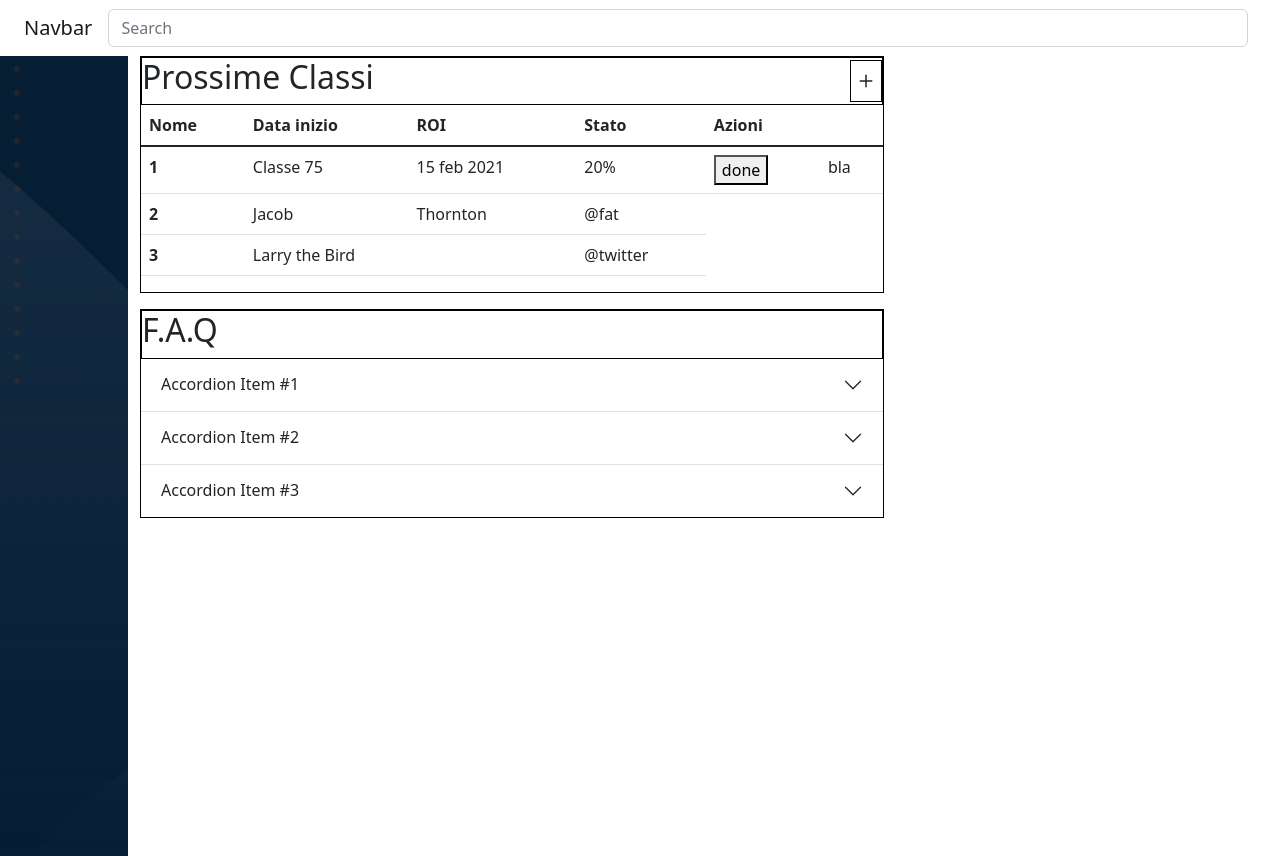
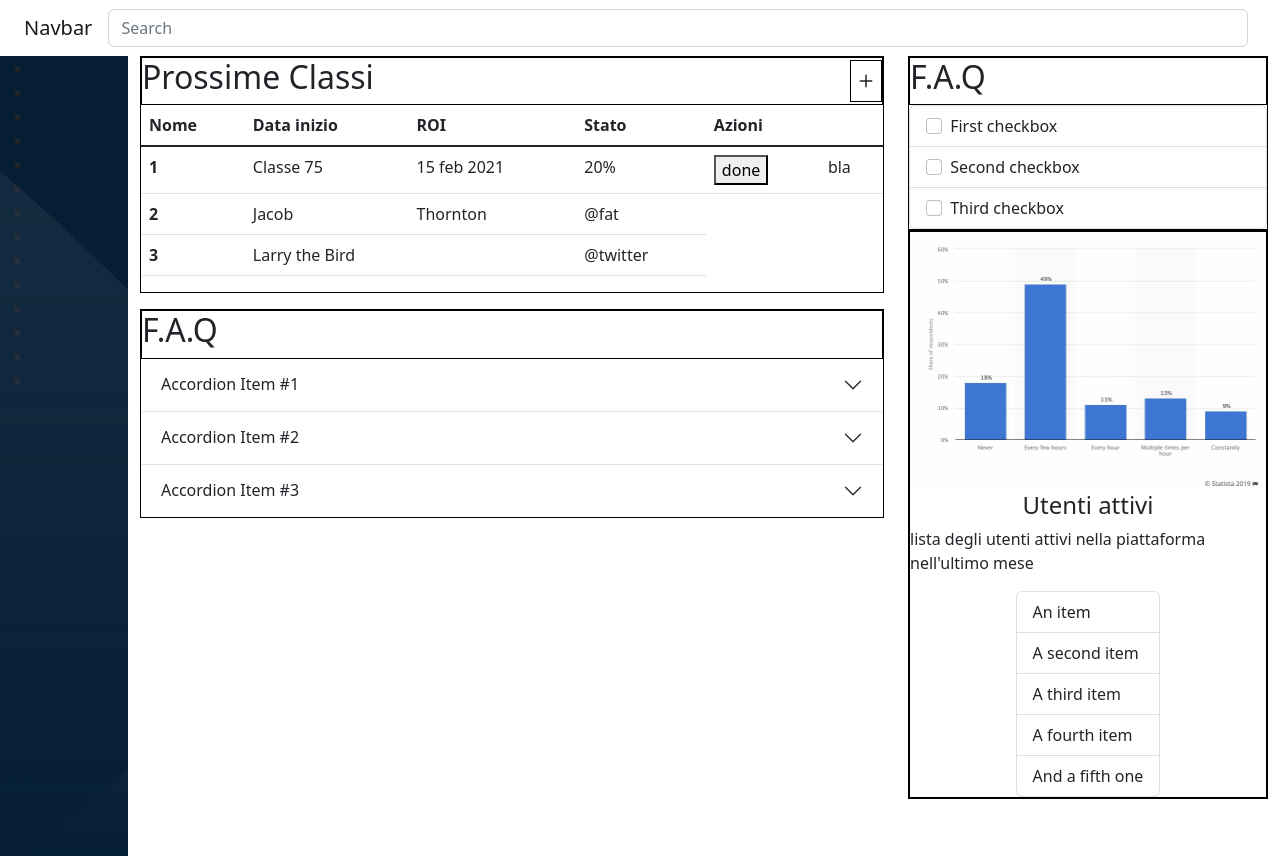
Before and after one commit to Eugenio2104/html-css-bootstrap-dashboard, a plain HTML site: page index.html in a window 1280 px wide. Drawn offline with nearby package versions, Linux system fonts and the light colour scheme.

Commit message:
inserimento elementi

```diff
--- a/index.html
+++ b/index.html
@@ -132,7 +132,43 @@
               </div>
             </section>
           </div>
-          <div class="col-4"></div>
+          <div class="col-4">
+            <section class="tabella">
+              <div class="table-text d-flex justify-content-between align-items-center">
+                <h2>F.A.Q</h2>
+              </div>
+              <ul class="list-group">
+                <li class="list-group-item">
+                  <input class="form-check-input me-1" type="checkbox" value="" id="firstCheckbox">
+                  <label class="form-check-label" for="firstCheckbox">First checkbox</label>
+                </li>
+                <li class="list-group-item">
+                  <input class="form-check-input me-1" type="checkbox" value="" id="secondCheckbox">
+                  <label class="form-check-label" for="secondCheckbox">Second checkbox</label>
+                </li>
+                <li class="list-group-item">
+                  <input class="form-check-input me-1" type="checkbox" value="" id="thirdCheckbox">
+                  <label class="form-check-label" for="thirdCheckbox">Third checkbox</label>
+                </li>
+              </ul>
+            </section>
+
+            <section class="tabella">
+              <div class="table-text d-flex flex-column align-items-center">
+                <img  class="img-fluid" src="img/chart.jpg" alt="">
+                <h4>Utenti attivi</h4>
+                <p>lista degli utenti attivi nella piattaforma nell'ultimo mese</p>
+                <ul class="list-group">
+                  <li class="list-group-item">An item</li>
+                  <li class="list-group-item">A second item</li>
+                  <li class="list-group-item">A third item</li>
+                  <li class="list-group-item">A fourth item</li>
+                  <li class="list-group-item">And a fifth one</li>
+                </ul>
+
+              </div>
+            </section>
+          </div>
         </div>
       </div>
     </div>
```
Also changed, not shown: img/chart.jpg (added).
